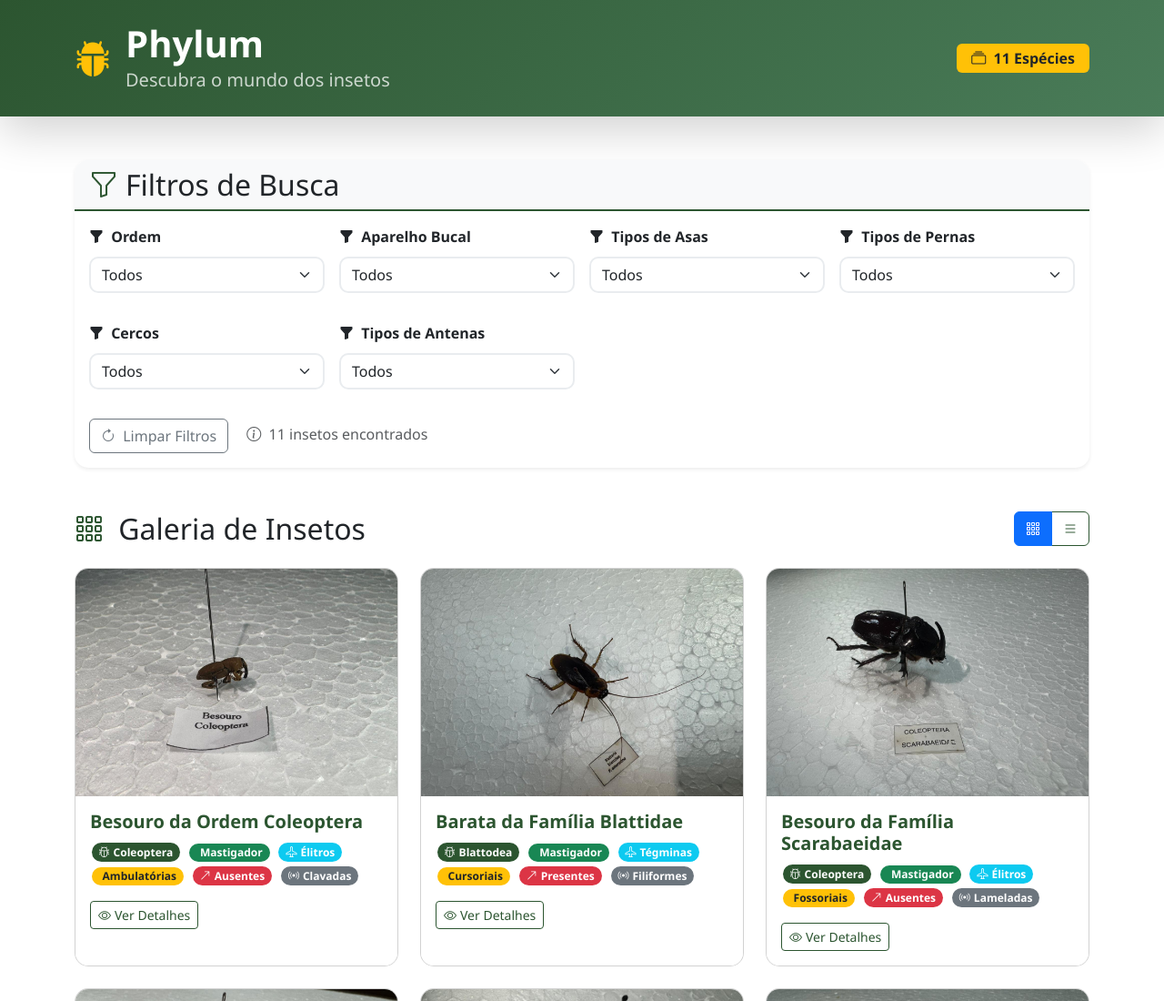
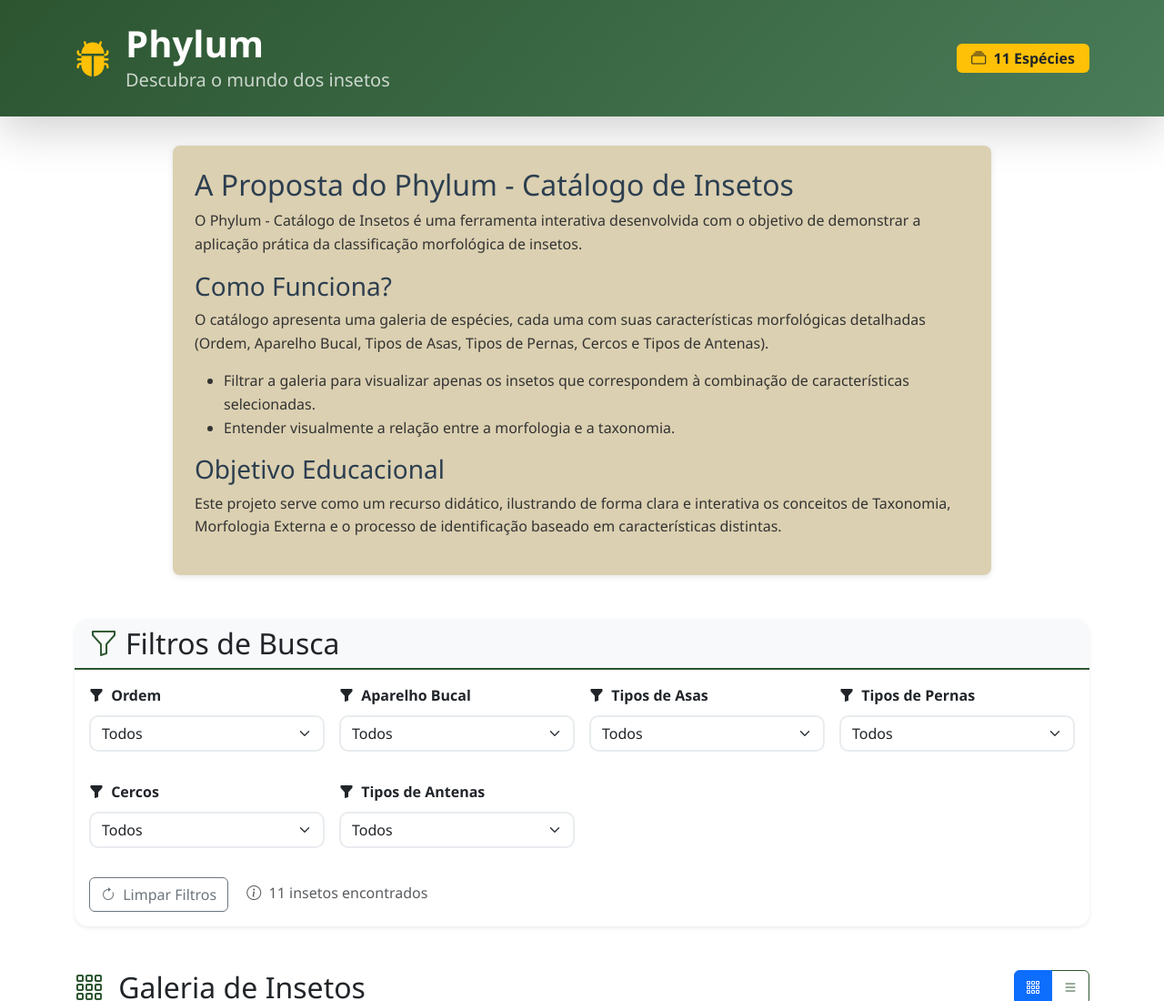
Before and after one commit to DiogoAnF/Classificacao_Insetos, a website: page index.html in a window 1280 px wide. Shown: the top 1100 px of the page at 91% size. Drawn offline with nearby package versions, Linux system fonts and the light colour scheme.

Commit message:
V3
Proposta

```diff
--- a/css/style.css
+++ b/css/style.css
@@ -53,6 +53,26 @@ body {
 header {
     background: linear-gradient(135deg, var(--primary-color) 0%, var(--secondary-color) 100%);
 }
+
+.info-section {
+  margin: 2rem auto;
+  padding: 1.5rem;
+  max-width: 900px;
+  background-color: #dbd0b1;
+  border-radius: 8px;
+  box-shadow: 0 2px 6px rgba(0,0,0,0.1);
+}
+
+.info-section h2, .info-section h3 {
+  color: #2c3e50;
+  margin-bottom: 0.5rem;
+}
+
+.info-section p, .info-section ul {
+  color: #333;
+  line-height: 1.6;
+}
+
 
 /* Card Styles */
 .card {
--- a/index.html
+++ b/index.html
@@ -37,6 +37,29 @@
             </div>
         </div>
     </header>
+
+    <section id="about" class="info-section">
+    <h2>A Proposta do Phylum - Catálogo de Insetos</h2>
+        <p>
+            O Phylum - Catálogo de Insetos é uma ferramenta interativa desenvolvida com o objetivo de demonstrar a aplicação prática da classificação morfológica de insetos.
+        </p>
+
+        <h3>Como Funciona?</h3>
+        <p>
+            O catálogo apresenta uma galeria de espécies, cada uma com suas características morfológicas detalhadas (Ordem, Aparelho Bucal, Tipos de Asas, Tipos de Pernas, Cercos e Tipos de Antenas).
+        </p>
+        <ul>
+            <li>Filtrar a galeria para visualizar apenas os insetos que correspondem à combinação de características selecionadas.</li>
+            <li>Entender visualmente a relação entre a morfologia e a taxonomia.</li>
+        </ul>
+
+        <h3>Objetivo Educacional</h3>
+        <p>
+            Este projeto serve como um recurso didático, ilustrando de forma clara e interativa os conceitos de Taxonomia, Morfologia Externa e o processo de identificação baseado em características distintas.
+        </p>
+    </section>
+
+
 
     <!-- Main Content -->
     <main class="container my-5">
```
